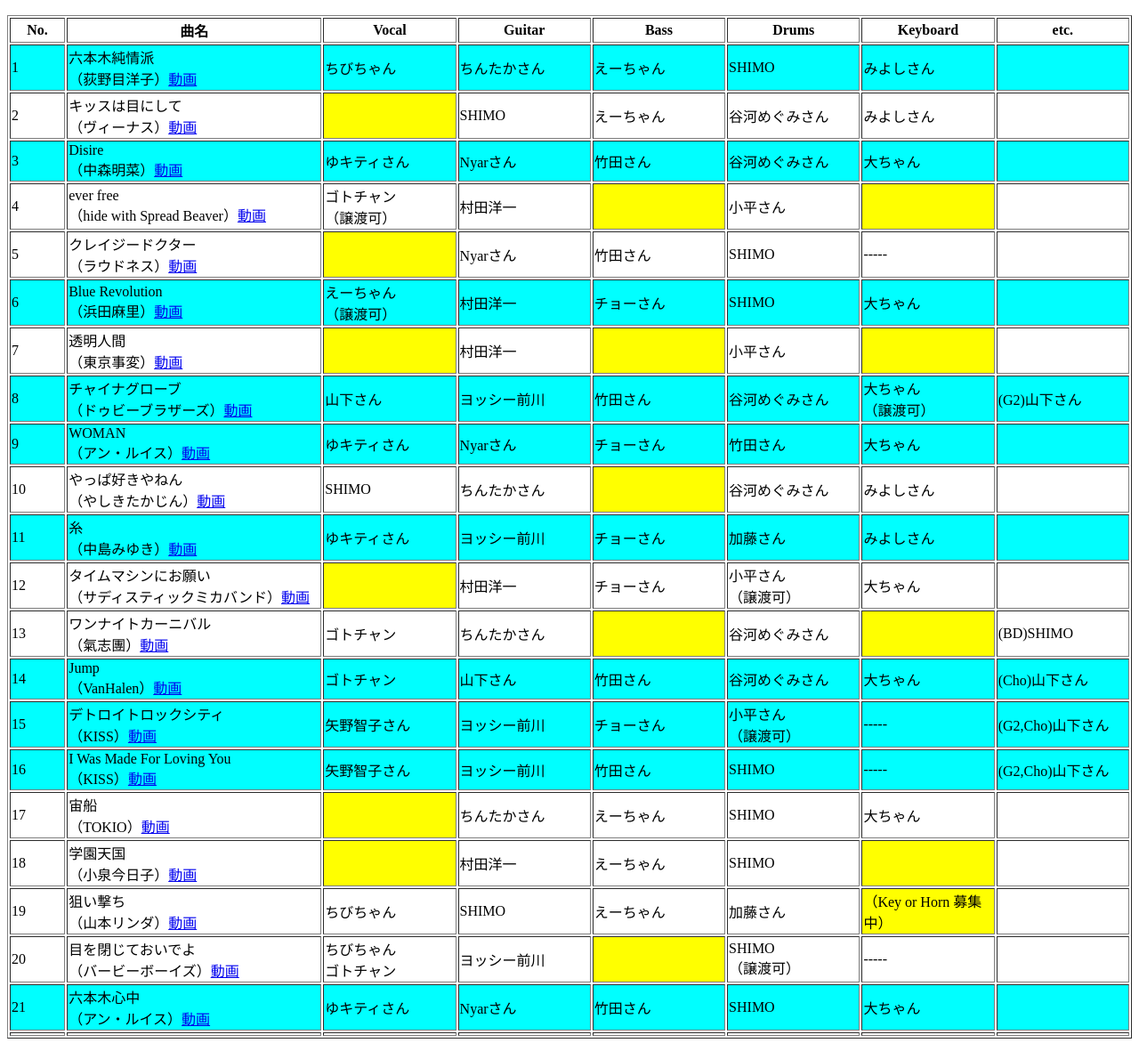
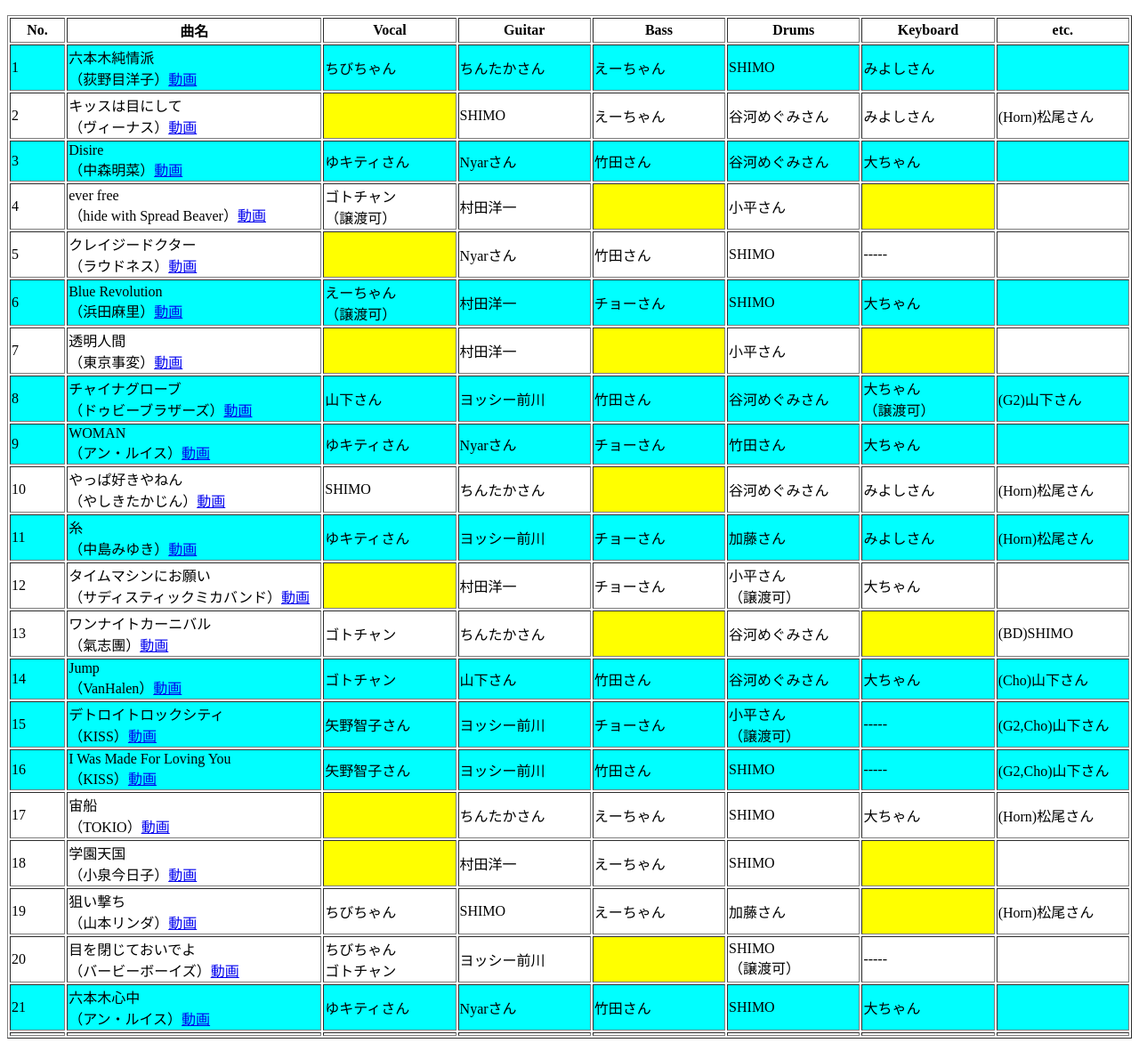
Before and after one commit to no-nashi/AMJ20211128, a plain HTML site: page index.html in a window 1280 px wide. Shown: the part 127-1299 px from the top of the page at 89% size. Drawn offline with Linux system fonts and the light colour scheme.

Commit message:
Add files via upload

```diff
--- a/index.html
+++ b/index.html
@@ -40,7 +40,7 @@
                   <td>えーちゃん</td><!--Bass-->
                   <td>谷河めぐみさん</td><!--Drum-->
                   <td>みよしさん</td><!--Key-->
-                  <td></td><!--etc.-->
+                  <td>(Horn)松尾さん</td><!--etc.-->
                 </tr>
                 <tr bgcolor="aqua">
                   <td>3</td>
@@ -120,17 +120,17 @@
                   <td bgcolor="yellow"></td><!--Bass-->
                   <td>谷河めぐみさん</td><!--Drum-->
                   <td>みよしさん</td><!--Key-->
-                  <td></td><!--etc.-->
+                  <td>(Horn)松尾さん</td><!--etc.-->
                 </tr>
                 <tr bgcolor="aqua">
                   <td>11</td>
-                  <td>糸<BR>（中島みゆき）<a href="https://www.youtube.com/watch?v=aYRDPMpuJN4" target="_blank">動画</a></td><!--曲名-->
+                  <td>糸<BR>（中島みゆき）<a href="https://www.youtube.com/watch?v=VI8zQG-yMMI" target="_blank">動画</a></td><!--曲名-->
                   <td>ゆキティさん</td><!--Vocal-->
                   <td>ヨッシー前川</td><!--Guitar-->
                   <td>チョーさん</td><!--Bass-->
                   <td>加藤さん</td><!--Drum-->
                   <td>みよしさん</td><!--Key-->
-                  <td></td><!--etc.-->
+                  <td>(Horn)松尾さん</td><!--etc.-->
                 </tr>
                 <tr>
                   <td>12</td>
@@ -190,7 +190,7 @@
                   <td>えーちゃん</td><!--Bass-->
                   <td>SHIMO</td><!--Drum-->
                   <td>大ちゃん</td><!--Key-->
-                  <td></td><!--etc.-->
+                  <td>(Horn)松尾さん</td><!--etc.-->
                 </tr>
                 <tr>
                   <td>18</td>
@@ -209,8 +209,8 @@
                   <td>SHIMO</td><!--Guitar-->
                   <td>えーちゃん</td><!--Bass-->
                   <td>加藤さん</td><!--Drum-->
-                  <td bgcolor="yellow">（Key or Horn 募集中）</td><!--Key-->
-                  <td></td><!--etc.-->
+                  <td bgcolor="yellow"></td><!--Key-->
+                  <td>(Horn)松尾さん</td><!--etc.-->
                 </tr>
                 <tr>
                   <td>20</td>
```
